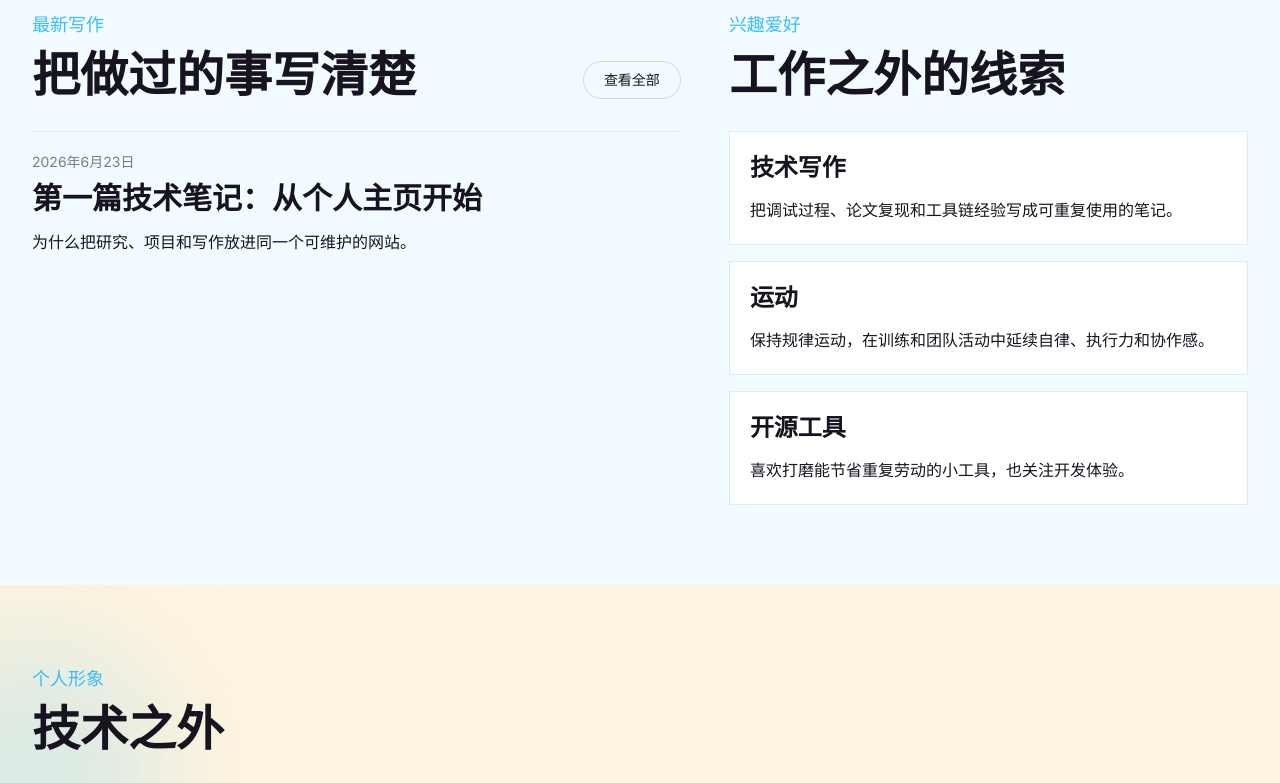
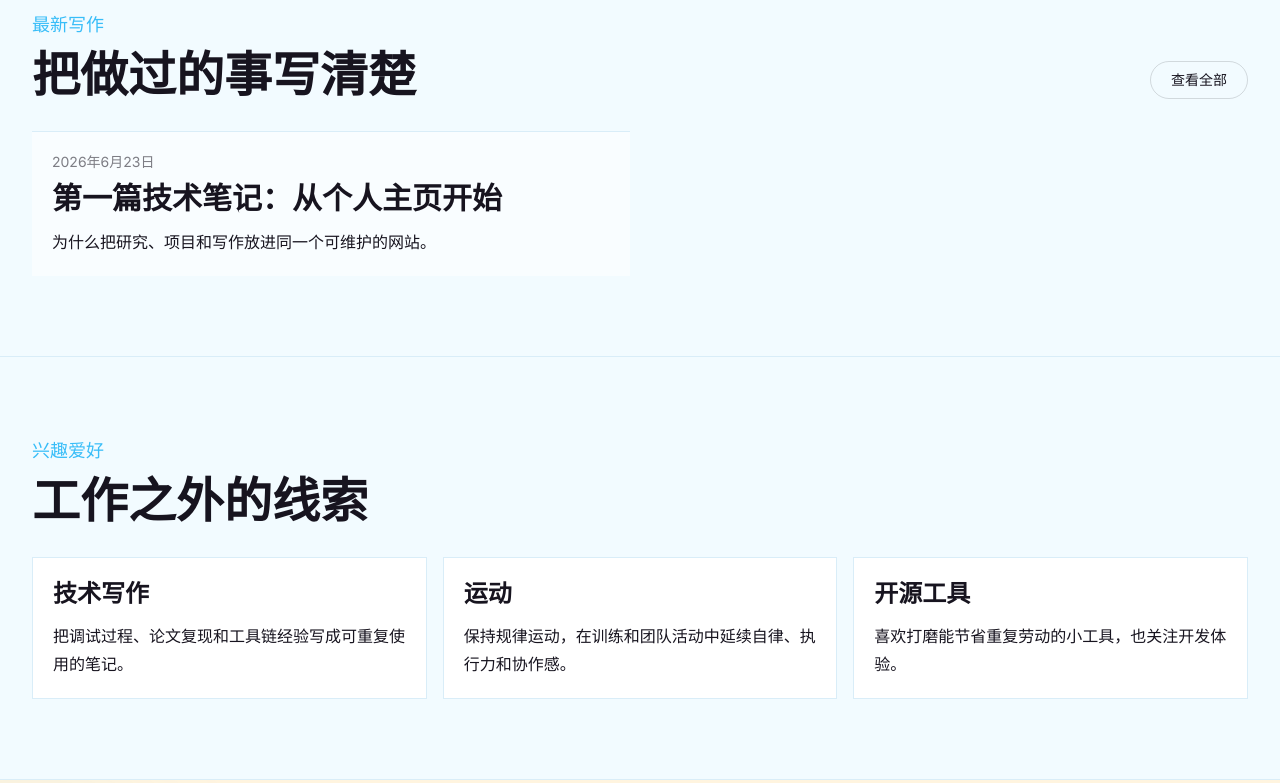
Before and after one commit to XuTianle0101/XuTianle0101.github.io, a Next.js app: page / in a window 1280 px wide. Shown: the part 2660-3443 px from the top of the page. Built offline with nearby package versions, Linux system fonts and the light colour scheme.

Commit message:
refactor struc

```diff
--- a/src/features/home-page.tsx
+++ b/src/features/home-page.tsx
@@ -90,26 +90,27 @@ export function HomePage({ locale, rootMode = false }: HomePageProps) {
         </div>
       </section>
 
-      <section className="mx-auto grid max-w-7xl gap-12 px-5 py-20 md:grid-cols-[1fr_0.8fr] md:px-8">
-        <div>
+      <section className="mx-auto max-w-7xl px-5 py-20 md:px-8">
         <SectionHeading
           eyebrow={copy.latestWriting}
           title={locale === 'zh' ? '把做过的事写清楚' : 'Writing down the work'}
           action={{ label: copy.viewAll, href: localizedPath(locale, '/blog', rootMode) }}
         />
-          <div className="space-y-5">
+        <div className="grid gap-5 md:grid-cols-2">
           {posts.map((post) => (
-              <Link key={post.slug} href={localizedPath(locale, `/blog/${post.slug}`, rootMode)} className="block border-t border-line py-5 hover:text-coral dark:border-white/10">
+            <Link key={post.slug} href={localizedPath(locale, `/blog/${post.slug}`, rootMode)} className="block border-t border-line bg-white/55 p-5 hover:text-coral dark:border-white/10 dark:bg-white/[0.04]">
               <p className="text-sm text-ink/55 dark:text-white/55">{formatDate(post.date, locale)}</p>
               <h3 className="mt-2 font-serif text-3xl">{text(post.title, locale)}</h3>
               <p className="mt-3 leading-7 text-ink/68 dark:text-white/68">{text(post.description, locale)}</p>
             </Link>
           ))}
         </div>
-        </div>
-        <aside>
+      </section>
+
+      <section className="border-y border-line bg-cloud/86 px-5 py-20 dark:border-white/10 dark:bg-white/[0.03] md:px-8">
+        <div className="mx-auto max-w-7xl">
           <SectionHeading eyebrow={copy.interests} title={locale === 'zh' ? '工作之外的线索' : 'Signals beyond work'} />
-          <div className="space-y-4">
+          <div className="grid gap-4 md:grid-cols-3">
             {interests.map((interest) => (
               <div key={text(interest.title, locale)} className="border border-line bg-white p-5 dark:border-white/10 dark:bg-white/[0.04]">
                 <h3 className="font-serif text-2xl">{text(interest.title, locale)}</h3>
@@ -117,7 +118,7 @@ export function HomePage({ locale, rootMode = false }: HomePageProps) {
               </div>
             ))}
           </div>
-        </aside>
+        </div>
       </section>
 
       <section className="relative overflow-hidden bg-[#fff4df] px-5 py-20 dark:bg-[#10202a] md:px-8">
```
Lines whose indentation alone changed are shown as unchanged.
